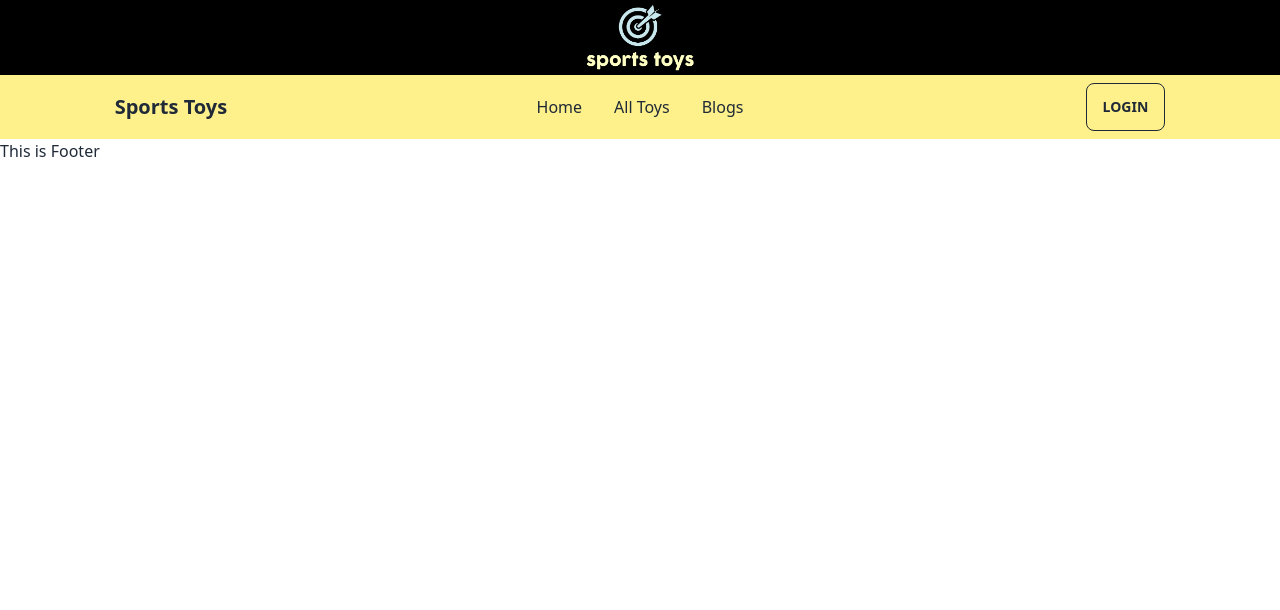
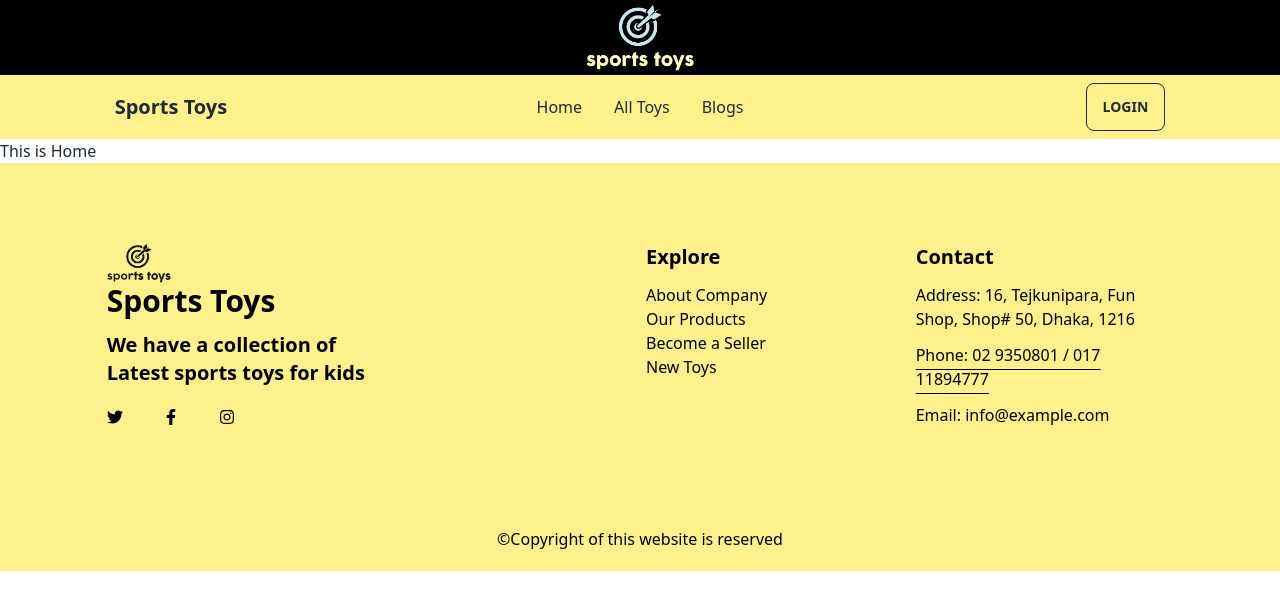
Before and after one commit to Asma505/toy-marketplace-client-side, a React (Vite) app: page / in a window 1280 px wide. Shown: the top 610 px of the page. Built offline with nearby package versions, Linux system fonts and the light colour scheme; no server answers.

Commit message:
footer added

```diff
--- a/package.json
+++ b/package.json
@@ -16,6 +16,7 @@
     "match-sorter": "^6.3.1",
     "react": "^18.2.0",
     "react-dom": "^18.2.0",
+    "react-icons": "^4.8.0",
     "react-router-dom": "^6.11.2",
     "react-tooltip": "^5.13.0",
     "sort-by": "^1.2.0"
--- a/src/Pages/Home/Home.jsx
+++ b/src/Pages/Home/Home.jsx
@@ -3,7 +3,7 @@
 const Home = () => {
     return (
         <div>
-
+            <p>This is Home</p>
         </div>
     );
 };
--- a/src/Shared/Footer/Footer.jsx
+++ b/src/Shared/Footer/Footer.jsx
@@ -1,9 +1,37 @@
-
+import { Link } from 'react-router-dom';
+import { FaTwitter, FaFacebookF, FaInstagram } from "react-icons/fa";
+import logonew from '../../assets/logo3.png';
 
 const Footer = () => {
     return (
-        <div>
-            <p>This is Footer</p>
+        <div className='bg-yellow-200'>
+            <div className='md:grid md:grid-cols-4 md:gap-3 w-10/12 mx-auto py-10'>
+                <div className='text-black my-10 mb-3 col-span-2'>
+                    <img className='w-16' src={logonew} alt="" />
+                    <h3 className='text-3xl font-bold mb-3'>Sports Toys</h3>
+                    <p className='text-xl font-bold mb-5'>We have a collection of<br /> Latest sports toys for kids</p>
+                    <div className='flex gap-10'>
+                        <p><Link to='https://twitter.com' target="_blank"><button><FaTwitter></FaTwitter></button></Link></p>
+                        <p><Link to='https://www.facebook.com' target="_blank"><button><FaFacebookF></FaFacebookF></button></Link></p>
+                        <p><Link to='https://www.instagram.com' target="_blank"><button><FaInstagram></FaInstagram></button></Link></p>
+                    </div>
+                </div>
+                <div className='text-black my-10'>
+                    <h3 className='text-xl font-bold mb-3'>Explore</h3>
+                    <p><Link to='#'>About Company</Link></p>
+                    <p><Link to='#'>Our Products</Link></p>
+                    <p><Link to='#'>Become a Seller</Link></p>
+                    <p><Link to='#'>New Toys</Link></p>
+
+                </div>
+                <div className='text-black my-10'>
+                    <h3 className='text-xl font-bold mb-3'>Contact</h3>
+                    <p className='mb-3'>Address: 16, Tejkunipara, Fun Shop, Shop# 50, Dhaka, 1216</p>
+                    <p className='underline underline-offset-8 mb-3'>Phone: 02 9350801 / 017 11894777</p>
+                    <p>Email: info@example.com</p>
+                </div>
+            </div>
+            <p className='text-center text-black py-5'>©Copyright of this website is reserved</p>
         </div>
     );
 };
```
Also changed, not shown: 1 other file (tests, documents, lock files or other folders).
